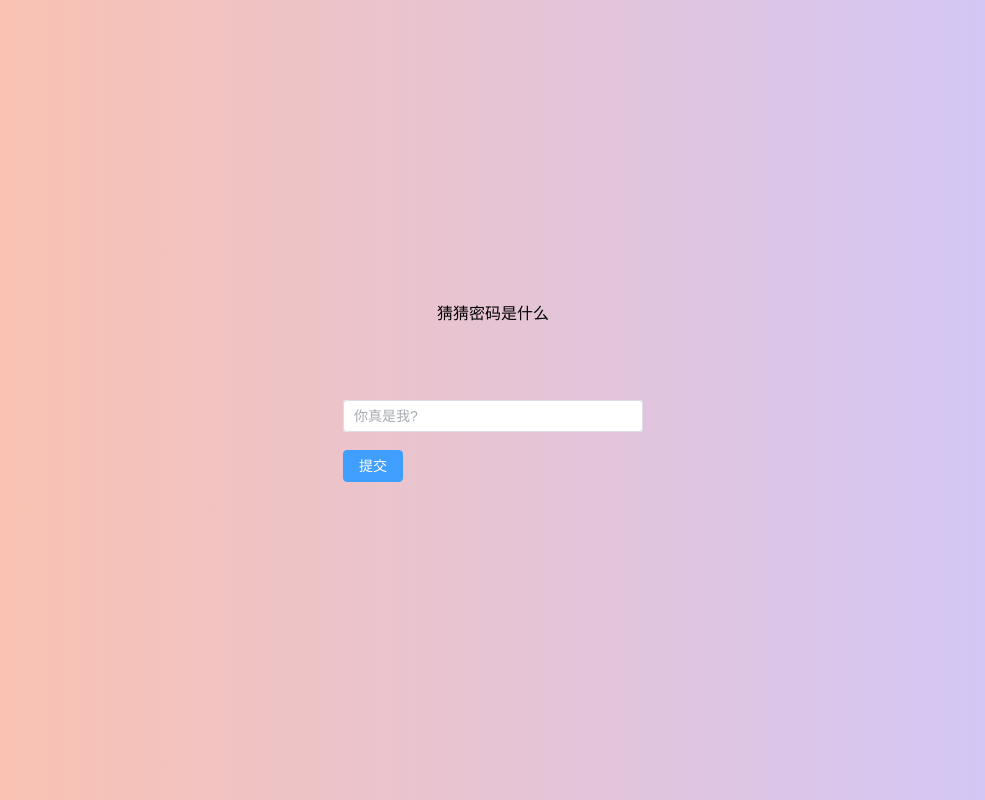
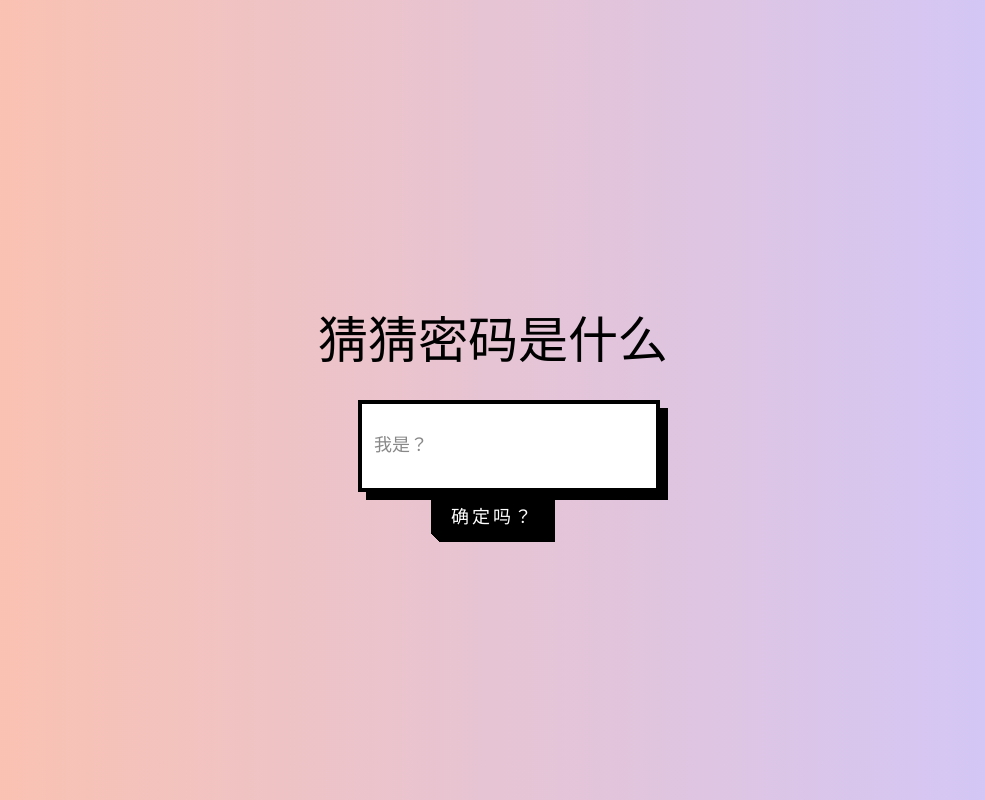
Before and after one commit to SafelandingF/MyBlog, a Vue app in the folder myblog-font/: page /login/myself in a window 1280 px wide. Shown: the whole page, without its empty margins (147-1132 px from the left). Built offline with nearby package versions, Linux system fonts and the light colour scheme; a web font is replaced by a local one.

Commit message:
feat: 完成login页面基本部分

```diff
--- /dev/null
+++ b/myblog-font/src/views/login/components/LoginButton.vue
@@ -0,0 +1,114 @@
+<template>
+  <button style="cursor: pointer;">{{props.text}}</button>
+</template>
+
+<script setup lang="ts">
+  const props = defineProps({
+    text: {
+      type: String,
+      default: "登录"
+    }
+  }
+
+)
+
+
+</script>
+<style scoped lang="css">
+/* From Uiverse.io by namecho */
+button,
+button::after {
+ padding: 16px 20px;
+ font-size: 18px;
+ background: linear-gradient(45deg, transparent 5%, #000 5%);
+ border: 0;
+ color: #fff;
+ letter-spacing: 3px;
+ line-height: 1;
+ box-shadow: 6px 0px 0px #02;
+ outline: transparent;
+ position: relative;
+}
+
+button::after {
+ --slice-0: inset(50% 50% 50% 50%);
+ --slice-1: inset(80% -6px 0 0);
+ --slice-2: inset(50% -6px 30% 0);
+ --slice-3: inset(10% -6px 85% 0);
+ --slice-4: inset(40% -6px 43% 0);
+ --slice-5: inset(80% -6px 5% 0);
+ content: "HOVER ME";
+ display: block;
+ position: absolute;
+ top: 0;
+ left: 0;
+ right: 0;
+ bottom: 0;
+ background: linear-gradient(45deg, transparent 3%, #00e6f6 3%, #00e6f6 5%, #ff013c 5%);
+ text-shadow: -3px -3px 0px #f8f005, 3px 3px 0px #00e6f6;
+ clip-path: var(--slice-0);
+}
+
+button:hover::after {
+ animation: 1s glitch;
+ animation-timing-function: steps(2, end);
+}
+
+@keyframes glitch {
+ 0% {
+  clip-path: var(--slice-1);
+  transform: translate(-20px, -10px);
+ }
+
+ 10% {
+  clip-path: var(--slice-3);
+  transform: translate(10px, 10px);
+ }
+
+ 20% {
+  clip-path: var(--slice-1);
+  transform: translate(-10px, 10px);
+ }
+
+ 30% {
+  clip-path: var(--slice-3);
+  transform: translate(0px, 5px);
+ }
+
+ 40% {
+  clip-path: var(--slice-2);
+  transform: translate(-5px, 0px);
+ }
+
+ 50% {
+  clip-path: var(--slice-3);
+  transform: translate(5px, 0px);
+ }
+
+ 60% {
+  clip-path: var(--slice-4);
+  transform: translate(5px, 10px);
+ }
+
+ 70% {
+  clip-path: var(--slice-2);
+  transform: translate(-10px, 10px);
+ }
+
+ 80% {
+  clip-path: var(--slice-5);
+  transform: translate(20px, -10px);
+ }
+
+ 90% {
+  clip-path: var(--slice-1);
+  transform: translate(-10px, 0px);
+ }
+
+ 100% {
+  clip-path: var(--slice-1);
+  transform: translate(0);
+ }
+}
+
+</style>
--- /dev/null
+++ b/myblog-font/src/views/login/components/LoginInput.vue
@@ -0,0 +1,527 @@
+<template>
+
+<div class="input-container">
+  <input
+    placeholder="我是？"
+    type="text"
+    name="text"
+    class="input"
+    v-model="account"
+  />
+
+</div>
+
+
+</template>
+
+<script setup lang="ts">
+import {ref} from 'vue'
+
+const account = ref('')
+defineExpose({
+  account
+})
+
+
+</script>
+
+
+<style scoped lang="scss">
+
+
+.input {
+  width: 100%;
+  max-width: 270px;
+  height: 60px;
+  padding: 12px;
+  font-size: 18px;
+  font-family: zhuoti-font;
+  color: #000;
+  background-color: #fff;
+  border: 4px solid #000;
+  border-radius: 0;
+  outline: none;
+  transition: all 0.3s ease;
+  box-shadow: 8px 8px 0 #000;
+}
+
+.input::placeholder {
+  color: #888;
+}
+
+.input:hover {
+  transform: translate(-4px, -4px);
+  box-shadow: 12px 12px 0 #000;
+}
+
+.input:focus {
+  background-color: #000;
+  color: #fff;
+  border-color: #ffffff;
+}
+
+.input:focus::placeholder {
+  color: #fff;
+}
+
+@keyframes typing {
+  from {
+    width: 0;
+  }
+  to {
+    width: 100%;
+  }
+}
+
+@keyframes blink {
+  50% {
+    border-color: transparent;
+  }
+}
+
+.input:focus::after {
+  content: "|";
+  position: absolute;
+  right: 10px;
+  animation: blink 0.7s step-end infinite;
+}
+
+.input:valid {
+  animation: typing 0.5s steps(30, end);
+}
+.input-container {
+  position: relative;
+  width: 100%;
+  max-width: 270px;
+}
+
+.input {
+  width: 100%;
+  height: 60px;
+  padding: 12px;
+  font-size: 18px;
+  font-family: "Courier New", monospace;
+  color: #000;
+  background-color: #fff;
+  border: 4px solid #000;
+  border-radius: 0;
+  outline: none;
+  transition: all 0.3s ease;
+  box-shadow: 8px 8px 0 #000;
+}
+
+.input::placeholder {
+  color: #888;
+}
+
+.input:hover {
+  transform: translate(-4px, -4px);
+  box-shadow: 12px 12px 0 #000;
+}
+
+.input:focus {
+  background-color: #010101;
+  color: #fff;
+  border-color: #d6d9dd;
+}
+
+.input:focus::placeholder {
+  color: #fff;
+}
+
+@keyframes shake {
+  0% {
+    transform: translateX(0);
+  }
+  1% {
+    transform: translateX(-5px);
+  }
+  2% {
+    transform: translateX(5px);
+  }
+  3% {
+    transform: translateX(-5px);
+  }
+  4% {
+    transform: translateX(5px);
+  }
+  5% {
+    transform: translateX(-5px);
+  }
+  6% {
+    transform: translateX(5px);
+  }
+  7% {
+    transform: translateX(-5px);
+  }
+  8% {
+    transform: translateX(5px);
+  }
+  9% {
+    transform: translateX(-5px);
+  }
+  10% {
+    transform: translateX(5px);
+  }
+  11% {
+    transform: translateX(-5px);
+  }
+  12% {
+    transform: translateX(5px);
+  }
+  13% {
+    transform: translateX(-5px);
+  }
+  14% {
+    transform: translateX(5px);
+  }
+  15% {
+    transform: translateX(-5px);
+  }
+  16% {
+    transform: translateX(5px);
+  }
+  17% {
+    transform: translateX(-5px);
+  }
+  18% {
+    transform: translateX(5px);
+  }
+  19% {
+    transform: translateX(-5px);
+  }
+  20% {
+    transform: translateX(5px);
+  }
+  21% {
+    transform: translateX(-5px);
+  }
+  22% {
+    transform: translateX(5px);
+  }
+  23% {
+    transform: translateX(-5px);
+  }
+  24% {
+    transform: translateX(5px);
+  }
+  25% {
+    transform: translateX(-5px);
+  }
+  26% {
+    transform: translateX(5px);
+  }
+  27% {
+    transform: translateX(-5px);
+  }
+  28% {
+    transform: translateX(5px);
+  }
+  29% {
+    transform: translateX(-5px);
+  }
+  30% {
+    transform: translateX(5px);
+  }
+  31% {
+    transform: translateX(-5px);
+  }
+  32% {
+    transform: translateX(5px);
+  }
+  33% {
+    transform: translateX(-5px);
+  }
+  34% {
+    transform: translateX(5px);
+  }
+  35% {
+    transform: translateX(-5px);
+  }
+  36% {
+    transform: translateX(5px);
+  }
+  37% {
+    transform: translateX(-5px);
+  }
+  38% {
+    transform: translateX(5px);
+  }
+  39% {
+    transform: translateX(-5px);
+  }
+  40% {
+    transform: translateX(5px);
+  }
+  41% {
+    transform: translateX(-5px);
+  }
+  42% {
+    transform: translateX(5px);
+  }
+  43% {
+    transform: translateX(-5px);
+  }
+  44% {
+    transform: translateX(5px);
+  }
+  45% {
+    transform: translateX(-5px);
+  }
+  46% {
+    transform: translateX(5px);
+  }
+  47% {
+    transform: translateX(-5px);
+  }
+  48% {
+    transform: translateX(5px);
+  }
+  49% {
+    transform: translateX(-5px);
+  }
+  50% {
+    transform: translateX(5px);
+  }
+  51% {
+    transform: translateX(-5px);
+  }
+  52% {
+    transform: translateX(5px);
+  }
+  53% {
+    transform: translateX(-5px);
+  }
+  54% {
+    transform: translateX(5px);
+  }
+  55% {
+    transform: translateX(-5px);
+  }
+  56% {
+    transform: translateX(5px);
+  }
+  57% {
+    transform: translateX(-5px);
+  }
+  58% {
+    transform: translateX(5px);
+  }
+  59% {
+    transform: translateX(-5px);
+  }
+  60% {
+    transform: translateX(5px);
+  }
+  61% {
+    transform: translateX(-5px);
+  }
+  62% {
+    transform: translateX(5px);
+  }
+  63% {
+    transform: translateX(-5px);
+  }
+  64% {
+    transform: translateX(5px);
+  }
+  65% {
+    transform: translateX(-5px);
+  }
+  66% {
+    transform: translateX(5px);
+  }
+  67% {
+    transform: translateX(-5px);
+  }
+  68% {
+    transform: translateX(5px);
+  }
+  69% {
+    transform: translateX(-5px);
+  }
+  70% {
+    transform: translateX(5px);
+  }
+  71% {
+    transform: translateX(-5px);
+  }
+  72% {
+    transform: translateX(5px);
+  }
+  73% {
+    transform: translateX(-5px);
+  }
+  74% {
+    transform: translateX(5px);
+  }
+  75% {
+    transform: translateX(-5px);
+  }
+  76% {
+    transform: translateX(5px);
+  }
+  77% {
+    transform: translateX(-5px);
+  }
+  78% {
+    transform: translateX(5px);
+  }
+  79% {
+    transform: translateX(-5px);
+  }
+  80% {
+    transform: translateX(5px);
+  }
+  81% {
+    transform: translateX(-5px);
+  }
+  82% {
+    transform: translateX(5px);
+  }
+  83% {
+    transform: translateX(-5px);
+  }
+  84% {
+    transform: translateX(5px);
+  }
+  85% {
+    transform: translateX(-5px);
+  }
+  86% {
+    transform: translateX(5px);
+  }
+  87% {
+    transform: translateX(-5px);
+  }
+  88% {
+    transform: translateX(5px);
+  }
+  89% {
+    transform: translateX(-5px);
+  }
+  90% {
+    transform: translateX(5px);
+  }
+  91% {
+    transform: translateX(-5px);
+  }
+  92% {
+    transform: translateX(5px);
+  }
+  93% {
+    transform: translateX(-5px);
+  }
+  94% {
+    transform: translateX(5px);
+  }
+  95% {
+    transform: translateX(-5px);
+  }
+  96% {
+    transform: translateX(5px);
+  }
+  97% {
+    transform: translateX(-5px);
+  }
+  98% {
+    transform: translateX(5px);
+  }
+  99% {
+    transform: translateX(-5px);
+  }
+  100% {
+    transform: translateX(0);
+  }
+}
+
+.input:focus {
+  animation: shake 0.6s ease-in-out;
+}
+
+@keyframes glitch {
+  0% {
+    transform: none;
+    opacity: 1;
+  }
+  7% {
+    transform: skew(-0.5deg, -0.9deg);
+    opacity: 0.75;
+  }
+  10% {
+    transform: none;
+    opacity: 1;
+  }
+  27% {
+    transform: none;
+    opacity: 1;
+  }
+  30% {
+    transform: skew(0.8deg, -0.1deg);
+    opacity: 0.75;
+  }
+  35% {
+    transform: none;
+    opacity: 1;
+  }
+  52% {
+    transform: none;
+    opacity: 1;
+  }
+  55% {
+    transform: skew(-1deg, 0.2deg);
+    opacity: 0.75;
+  }
+  50% {
+    transform: none;
+    opacity: 1;
+  }
+  72% {
+    transform: none;
+    opacity: 1;
+  }
+  75% {
+    transform: skew(0.4deg, 1deg);
+    opacity: 0.75;
+  }
+  80% {
+    transform: none;
+    opacity: 1;
+  }
+  100% {
+    transform: none;
+    opacity: 1;
+  }
+}
+
+.input:not(:placeholder-shown) {
+  animation: glitch 0.7s linear infinite;
+}
+
+.input-container::after {
+  content: "|";
+  position: absolute;
+  right: 10px;
+  top: 50%;
+  transform: translateY(-50%);
+  color: #000;
+  animation: blink 0.7s step-end infinite;
+}
+
+@keyframes blink {
+  50% {
+    opacity: 0;
+  }
+}
+
+.input:focus + .input-container::after {
+  color: #fff;
+}
+
+.input:not(:placeholder-shown) {
+  font-weight: bold;
+  letter-spacing: 1px;
+  text-shadow: 0px 0px 0 #000;
+}
+
+</style>
--- a/myblog-font/src/views/login/index.vue
+++ b/myblog-font/src/views/login/index.vue
@@ -1,39 +1,38 @@
 <template>
   <div class="container">
     <div class="text">你是谁</div>
+    <login-input ref='input'  ></login-input>
 
-    <el-form
-      :model="form"
-    >
-      <el-form-item>
-        <el-input
-        style="width: 300px;"
-        class="el-input"  v-model="form.account"  placeholder="我是?"></el-input>
-      </el-form-item>
-    </el-form>
-
-
-    <el-button type="primary"  @click.native="checkAccount">提交</el-button>
-
+    <login-button @click="checkAccount" :text="text"></login-button>
 
   </div>
 </template>
 
 <script setup lang="ts">
-  import { reactive,ref } from 'vue';
+  import LoginButton from './components/LoginButton.vue';
+  import LoginInput from './components/LoginInput.vue'
+  import { computed, onMounted, reactive,ref, watch } from 'vue';
   import { useRouter } from 'vue-router';
   import service from '@/utils/service';
+
+  const input = ref(null)
+
   const router = useRouter();
-  const form = reactive({
-    account:''
-  })
+
+  const text = '登录'
+  //@ts-ignore
+  const account = computed(()=>input.value.account)
+
 
   const checkAccount = () =>{
-    if(form.account === '我') {
+    if(account.value === ''){
+      alert('你到底是谁')
+    }
+    else if(account.value === '我') {
       router.push('/login/myself')
     }
-    else if(form.account != '我' && form.account != ''){
-      service.get(`/login?account=${form.account}`)
+    else if(account.value != '我' && account.value != ''){
+      service.get(`/login?account=${account.value}`)
         .then(result =>{
           //@ts-ignore
           localStorage.setItem('token',result.token)
@@ -44,8 +43,6 @@
         })
     }
   }
-
-
 </script>
 
 
@@ -70,6 +67,5 @@
       text-align: center;
       justify-content: center;
     }
-
   }
 </style>
--- a/myblog-font/src/views/login/password.vue
+++ b/myblog-font/src/views/login/password.vue
@@ -1,34 +1,30 @@
 <template>
   <div class="container">
     <div class="text">猜猜密码是什么</div>
-    <el-form
-      :model="form"
-      @submit.native.prevent
-    >
-      <el-form-item>
-        <el-input
-        style="width: 300px;"
-        class="el-input"  v-model="form.password"  placeholder="你真是我?"></el-input>
-      </el-form-item>
-        <el-button type="primary" @click="checkPassword">提交</el-button>
-    </el-form>
+      <login-input ref='input'  ></login-input>
+      <login-button @click="checkPassword" :text="text"></login-button>
   </div>
 </template>
 
 <script setup lang="ts">
- import { reactive,ref } from 'vue';
+  import LoginButton from './components/LoginButton.vue';
+  import LoginInput from './components/LoginInput.vue';
+  import { reactive,ref ,computed} from 'vue';
   import { useRouter } from 'vue-router';
   import service from '@/utils/service';
   const router = useRouter();
-  const form = reactive({
-    password:''
+  const input= ref(null)
+  const password = computed(()=>{
+    //@ts-ignore
+    return input.value?.account
   })
-
+  const text = '确定吗？'
 
 
 
   const checkPassword = () => {
-    service.get(`/login/password?account=admin&password=${form.password}`).then(res=>{
+    //后端进行密码校对 对了就有返回值
+    service.get(`/login/password?account=admin&password=${password.value}`).then(res=>{
       console.log(res)
       //@ts-ignore
       if(res.token) {
@@ -39,7 +35,6 @@
       else {
         alert('密码错误哦')
       }
-
     }).catch(err=>{
      console.log(err)
     }
@@ -65,11 +60,13 @@
   background-image: -webkit-linear-gradient(90deg, rgb(255, 193, 168), rgb(206, 199, 255));
   background-image: linear-gradient(90deg, rgb(255, 193, 168), rgb(206, 199, 255));
   .text {
-    width: 50vh;
-    height: 50vh;
-    transform: translateY(75%);
-    text-align: center;
-    justify-content: center;
+    font-family: zhuanshu-font;
+      font-size: 50px;
+      width: 50vh;
+      height: 50vh;
+      transform: translateY(75%);
+      text-align: center;
+      justify-content: center;
   }
 
 }
```
Also changed, not shown: 1 other file (tests, documents, lock files or other folders).
